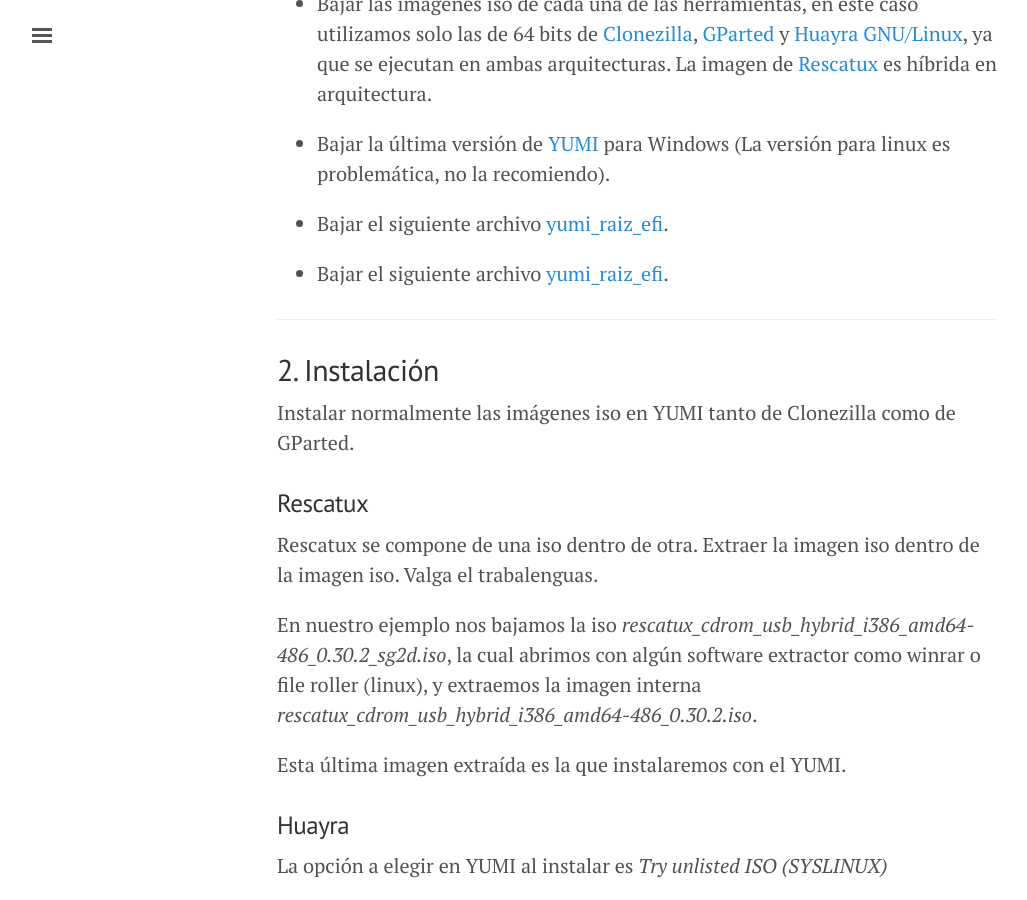
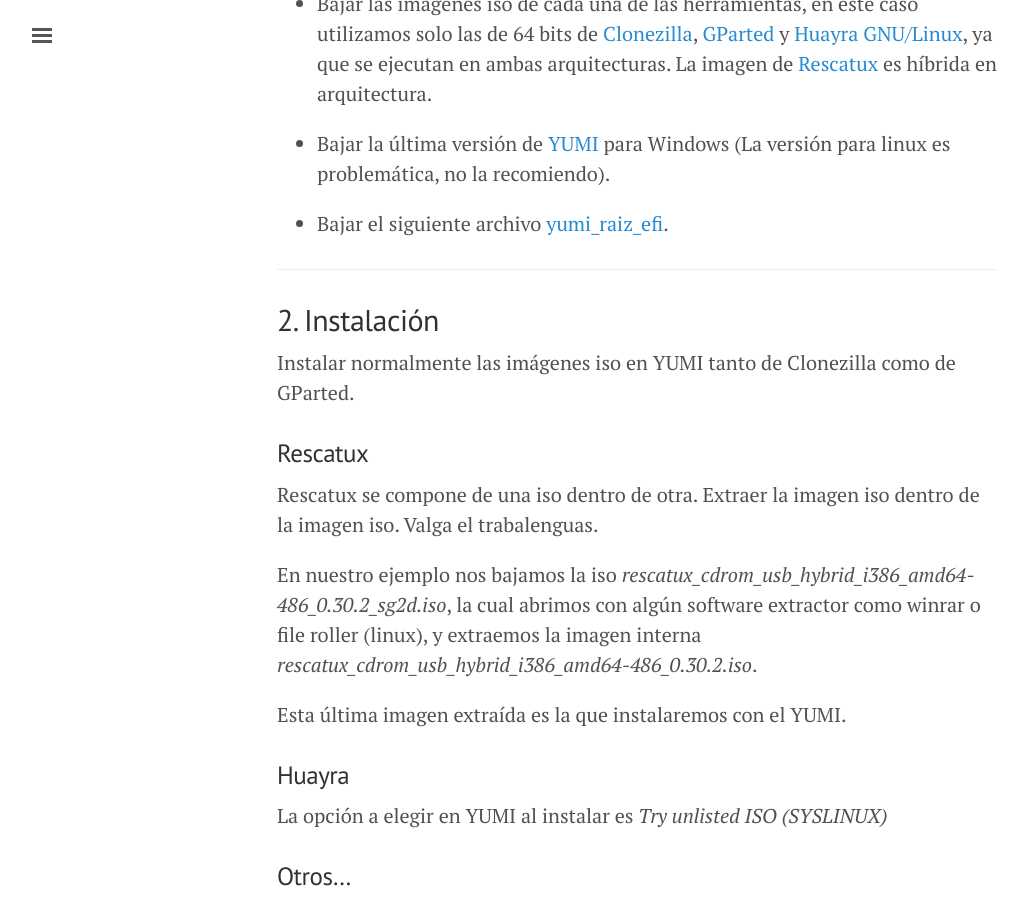
Before and after one commit to gchamorro/ars-me-cba, a Jekyll site: the page built from _instructivos/yumi-efi.md, in a window 1280 px wide and 900 px high, scrolled down 623 px. Shown: the whole window, without its empty margins (3-1030 px from the left). Built offline with Jekyll 4.4.1, drawn with Linux system fonts in a browser that asks for light colours.

Commit message:
Updating site

```diff
--- a/_instructivos/yumi-efi.md
+++ b/_instructivos/yumi-efi.md
@@ -22,9 +22,7 @@
 
 * Bajar la última versión de [YUMI](http://www.pendrivelinux.com/yumi-multiboot-usb-creator/) para Windows (La versión para linux es problemática, no la recomiendo).
 
-* Bajar el siguiente archivo [yumi_raiz_efi](https://drive.google.com/file/d/0B_pDv9cL1hOLRWJKOWlpaUFmb3M/view?usp=sharing).
-
-* Bajar el siguiente archivo [yumi_raiz_efi](archivos/yumi_raiz_efi.zip).
+* Bajar el siguiente archivo [yumi_raiz_efi](/ars-me-cba/public/archivos/archivos/yumi_efi_raiz.zip).
 
 ---
 
```
